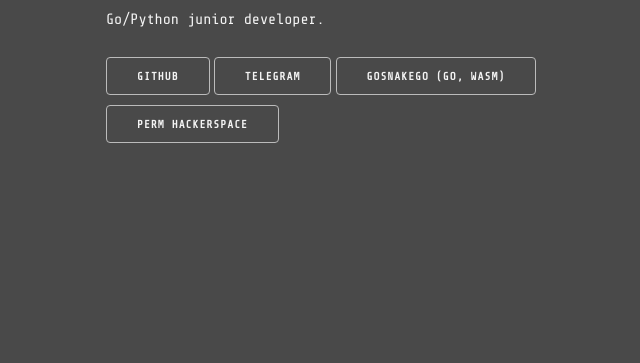
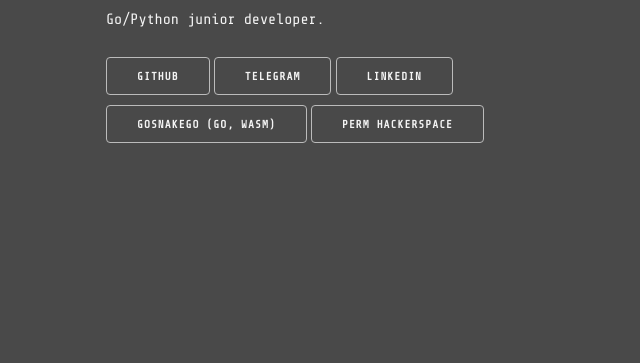
Before and after one commit to je09/je09.github.io, a plain HTML site: page index.html in a window 1280 px wide. Shown: the part 437-800 px from the top of the page, without its empty margins (54-694 px from the left). Drawn offline with nearby package versions, Linux system fonts and the light colour scheme.

Commit message:
Update linkedin

```diff
--- a/index.html
+++ b/index.html
@@ -21,8 +21,8 @@
             <p>Go/Python junior developer.</p>
             <a href="https://github.com/je09" target="_blank" class="btn btn-secondary"><button>GitHub</button></i></a>
             <a href="https://t.me/jjje09" target="_blank" class="btn btn-secondary"><button>Telegram</button></a>
-            <!-- <a href="#" target="_blank" class="btn btn-secondary"><button>Linkedin</button></a>
-            <a href="#" target="_blank" class="btn btn-secondary"><button>Resume</button></a> -->
+            <a href="https://www.linkedin.com/in/petr-garkunov-387b37230/" target="_blank" class="btn btn-secondary"><button>Linkedin</button></a>
+            <!-- <a href="#" target="_blank" class="btn btn-secondary"><button>Resume</button></a> -->
             <a href="https://je09.pw/GoSnakeGo/web/" target="_blank" class="btn btn-secondary"><button>GoSnakeGo (Go, WASM)</button></a>
             <a href="https://dc7342.im/" target="_blank" class="btn btn-secondary"><button>Perm Hackerspace</button></a>
           </div>
```
